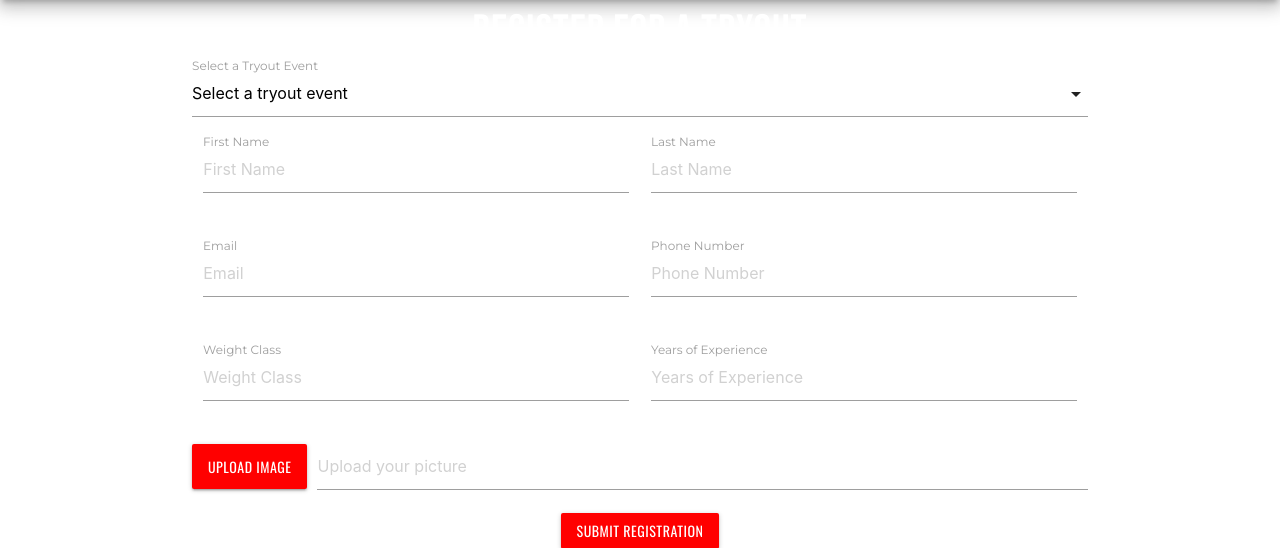
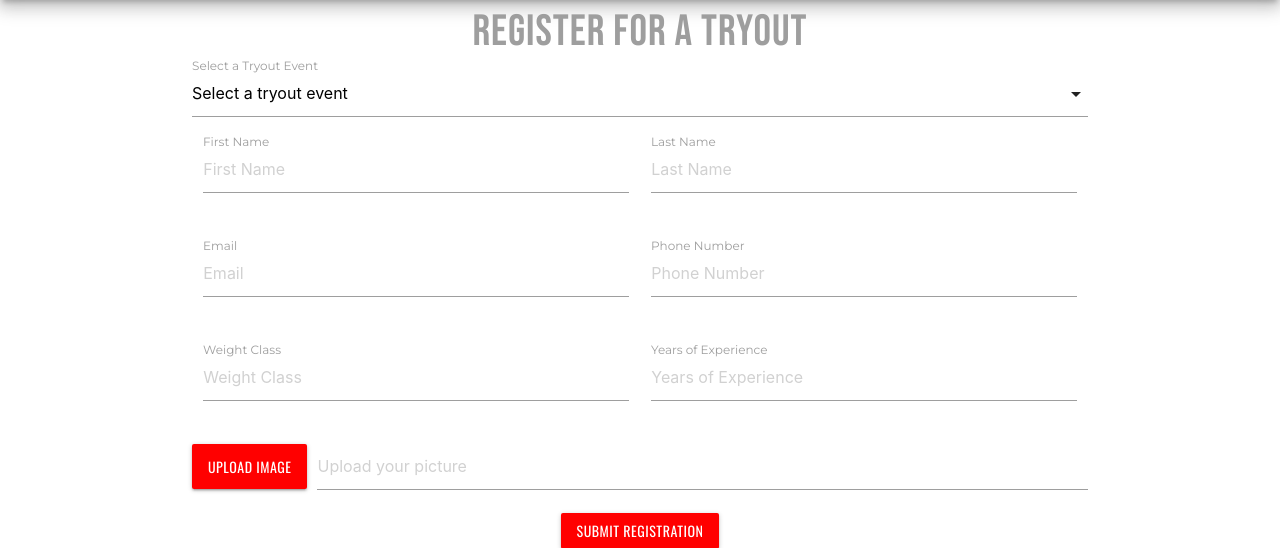
Before and after one commit to Hasanalghanim/CBKC, a Django app: page /tryouts/register in a window 1280 px wide. Shown: the part 64-612 px from the top of the page. Run offline with Django 5.2, Linux system fonts and the light colour scheme; data comes from the database, SQL or seed files in the repository.

Commit message:
Update tryout_register.html

```diff
--- a/tryouts/templates/tryout_register.html
+++ b/tryouts/templates/tryout_register.html
@@ -5,7 +5,7 @@
 {% block content %}
 
 <div class="container cbkc-card tryout-registration-card">
-    <h3 class="center-align cbkc-card-title">Register for a Tryout</h3>
+    <h3 class=" grey-text darken-4 center-align ">Register for a Tryout</h3>
 
     <form method="POST" enctype="multipart/form-data" class="cbkc-form">
         {% csrf_token %}
```
